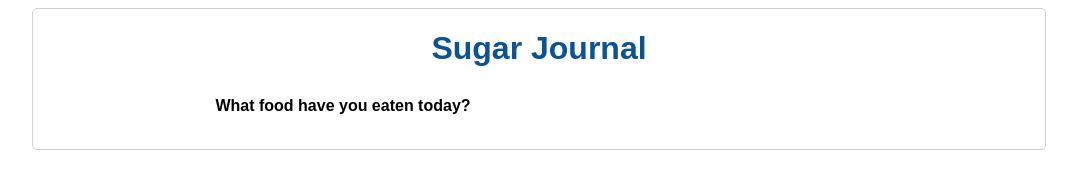
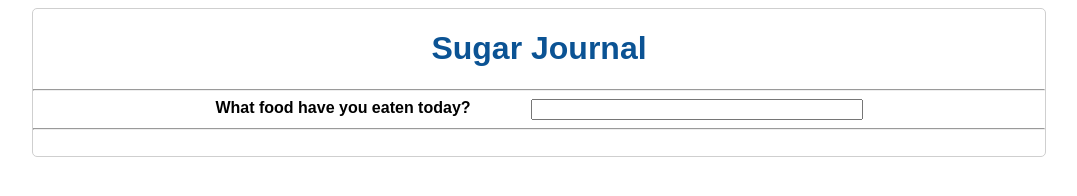
Before and after one commit to pjnalls/unsweet.js, a plain HTML site: page example/index.html in a window 1280 px wide. Shown: the whole page, without its empty margins (101-1178 px from the left). Drawn offline with Linux system fonts and the light colour scheme.

Commit message:
Comment CSS rule for UI debugging

```diff
--- a/example/styles.css
+++ b/example/styles.css
@@ -1,3 +1,7 @@
+/*
+
 * {
-  border: solid black 0px;
+  border: solid black 1px;
 }
+
+*/
```
